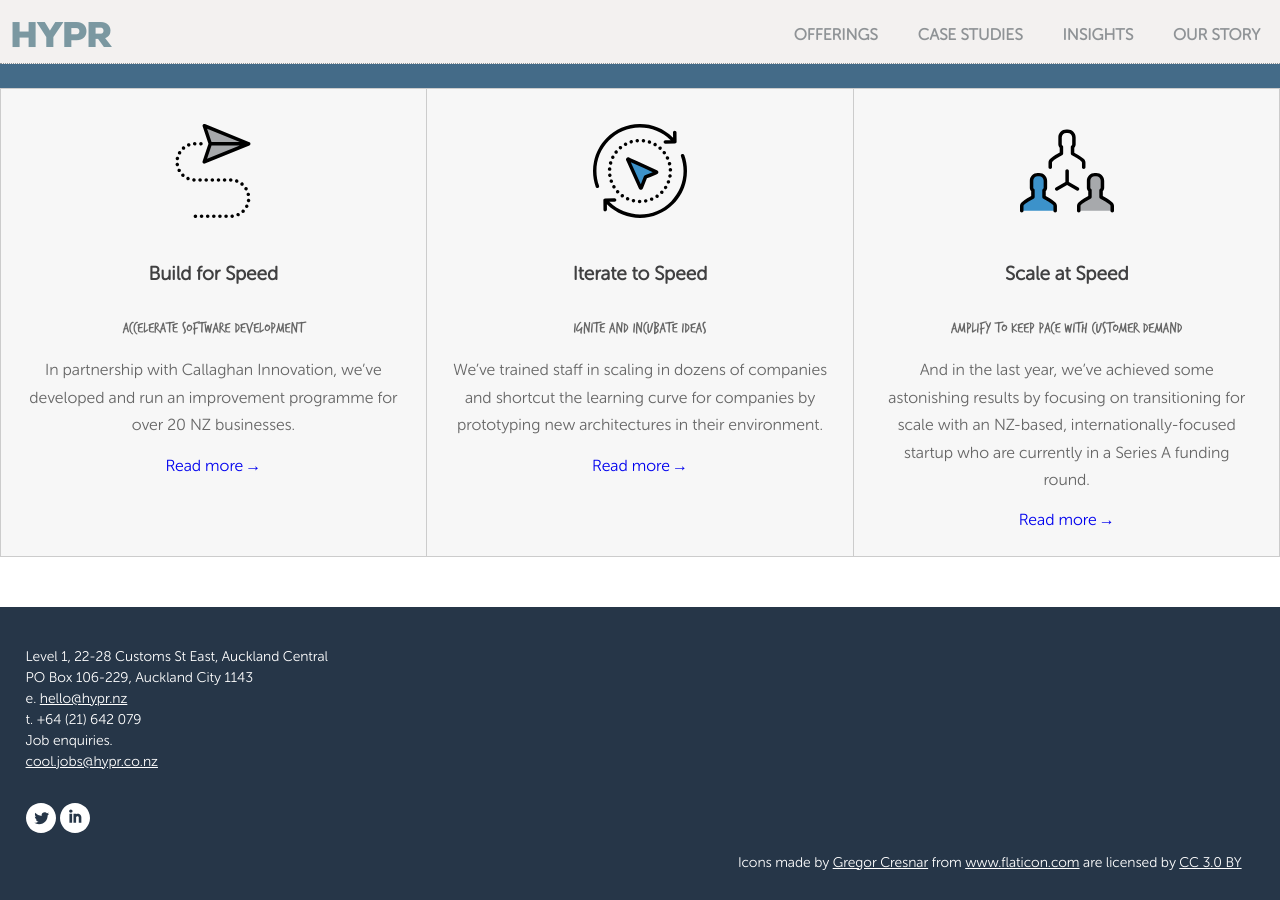
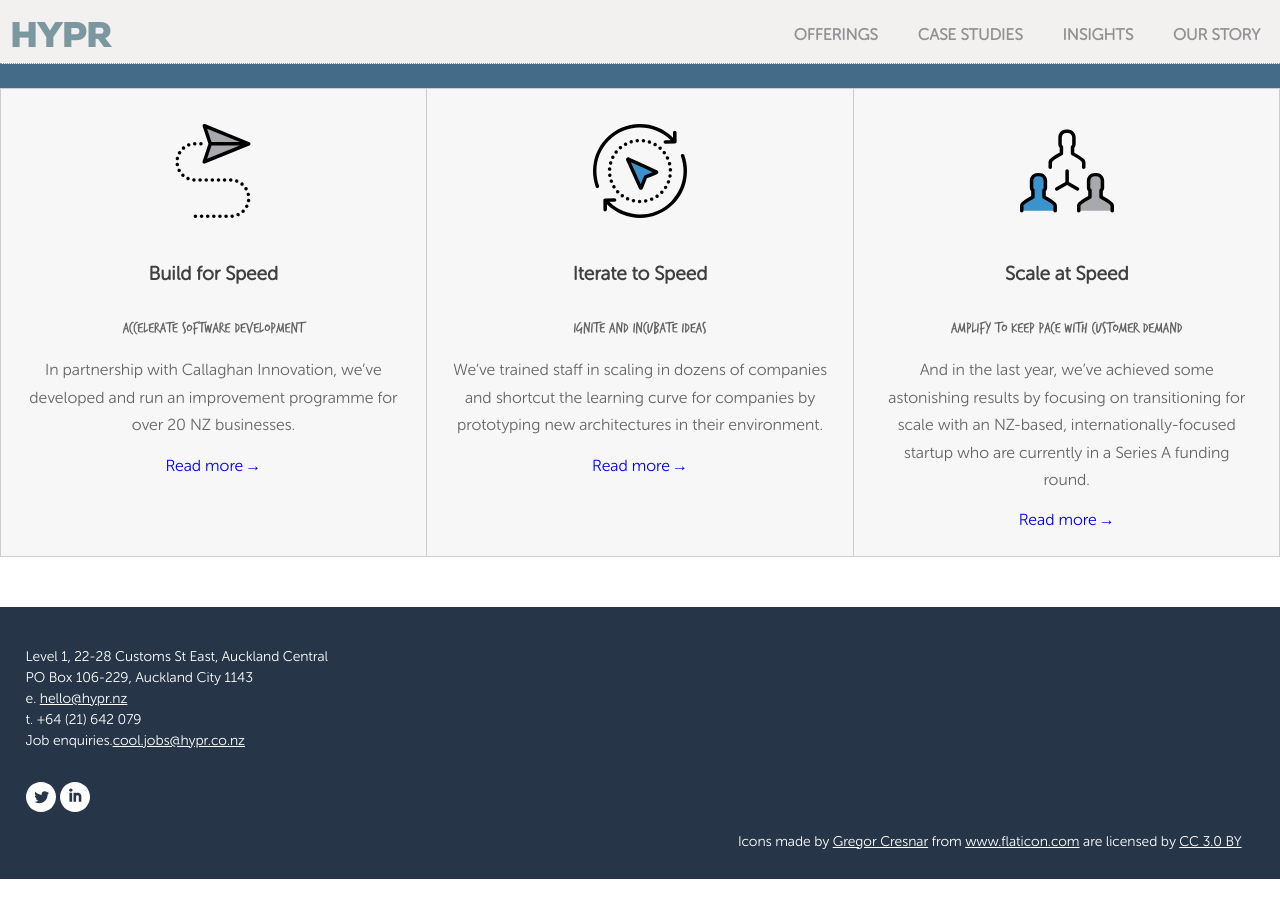
Before and after one commit to hyprnz/hyprnz.github.io, a Jekyll site: the page built from index.md, in a window 1280 px wide and 900 px high, scrolled down 1204 px. Built offline with Jekyll 4.4.1, drawn with Linux system fonts in a browser that asks for light colours; after the commit the page ends 2083 px from its top, so only the background shows below that.

Commit message:
Update footer.html

```diff
--- a/_includes/footer.html
+++ b/_includes/footer.html
@@ -12,8 +12,8 @@
                     <br/>e. <a href="mailto:hello@hypr.nz?Subject=Hello%20Hypr" class="link-blue" title="hello@hypr.nz"
                                itemprop="email">hello@hypr.nz</a>
                     <br/>t. <span itemprop="telephone">+64 (21) 642 079</span><br/>
-                Job enquiries. <br/> <a href="mailto:cool.jobs@hypr.co.nz?Subject=Hello%20Hypr" class="link-blue" title="cool.jobs@hypr.co.nz"
-                               itemprop="email">cool.jobs@hypr.co.nz</a><br/>
+                Job enquiries.<a href="mailto:cool.jobs@hypr.co.nz?Subject=Hello%20Hypr" class="link-blue" title="cool.jobs@hypr.co.nz"
+                               itemprop="email">cool.jobs@hypr.co.nz</a>
                 </p>
             </div>
             <div class="footer-lists">
```
